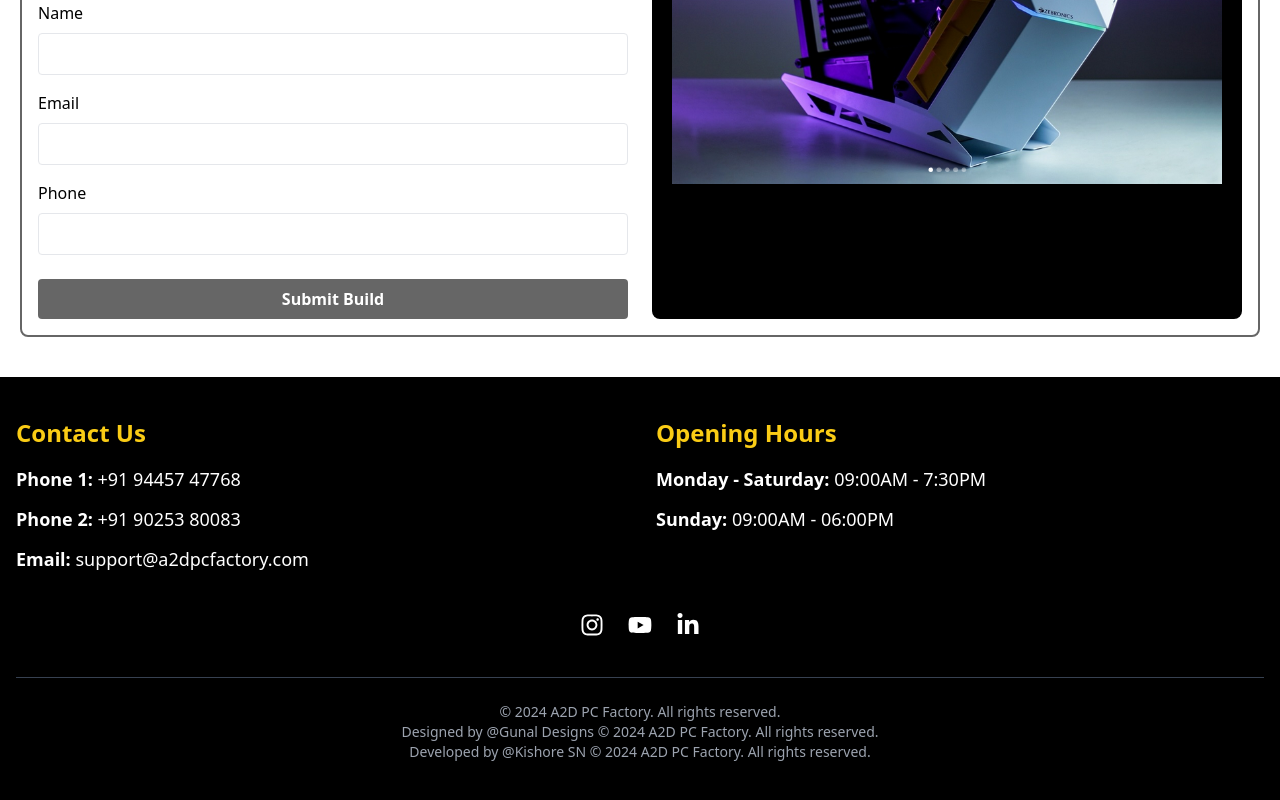
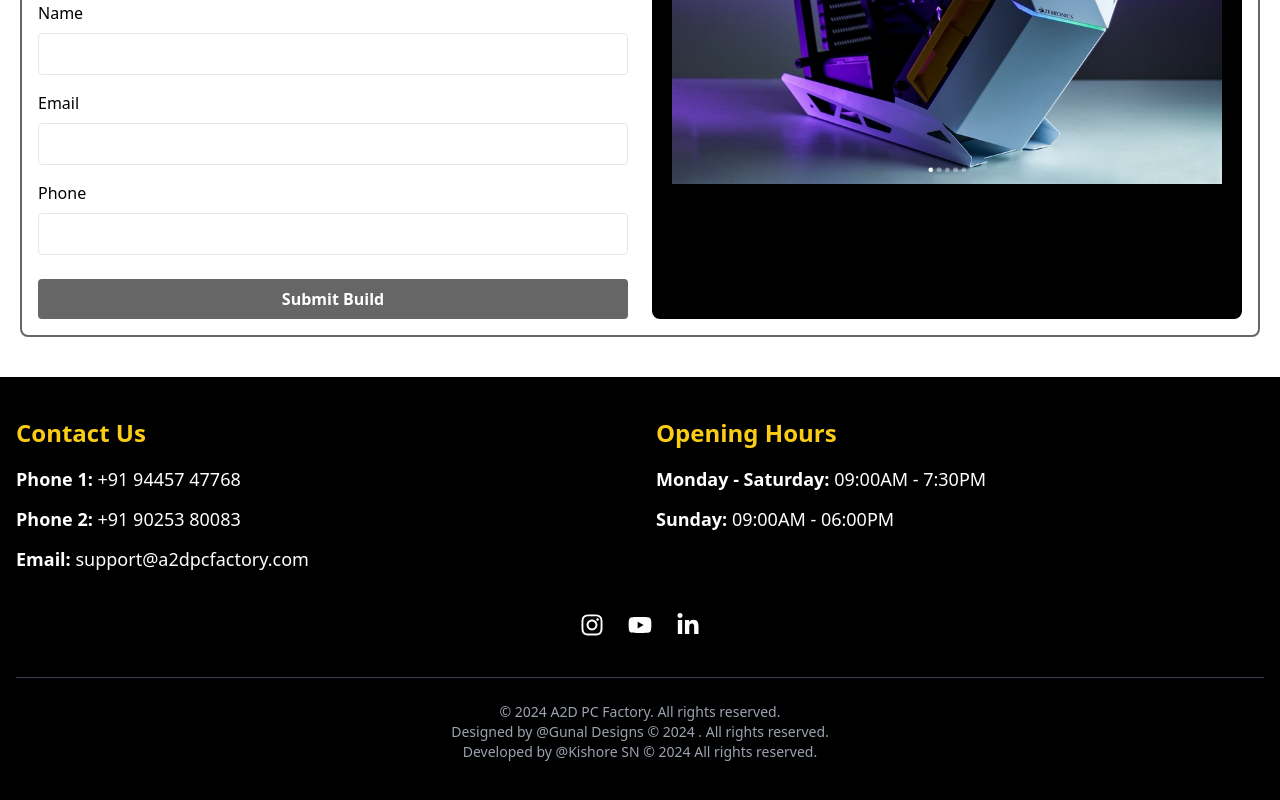
Before and after one commit to kishore-s-n/a2dpcfactory, a React (Vite) app: page / in a window 1280 px wide. Shown: the part 5672-6472 px from the top of the page. Built offline with nearby package versions, Linux system fonts and the light colour scheme.

Commit message:
chores: fixed a error

```diff
--- a/src/Components/ContactUs.jsx
+++ b/src/Components/ContactUs.jsx
@@ -83,12 +83,12 @@
             reserved.
           </p>
           <p className='text-gray-400'>
-            Designed by @Gunal Designs &copy; {new Date().getFullYear()} A2D PC
-            Factory. All rights reserved.
+            Designed by @Gunal Designs &copy; {new Date().getFullYear()} . All
+            rights reserved.
           </p>
           <p className='text-gray-400'>
-            Developed by @Kishore SN &copy; {new Date().getFullYear()} A2D PC
-            Factory. All rights reserved.
+            Developed by @Kishore SN &copy; {new Date().getFullYear()} All
+            rights reserved.
           </p>
         </div>
       </div>
```
